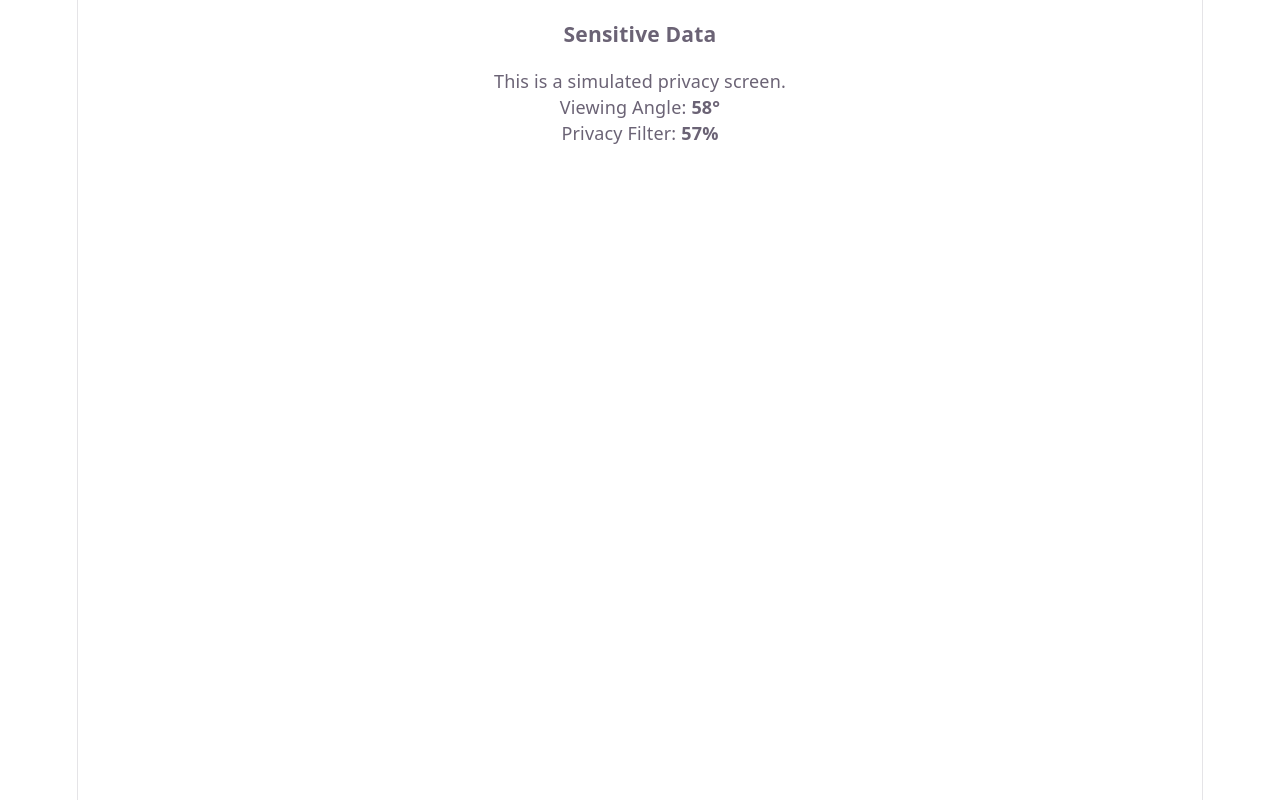
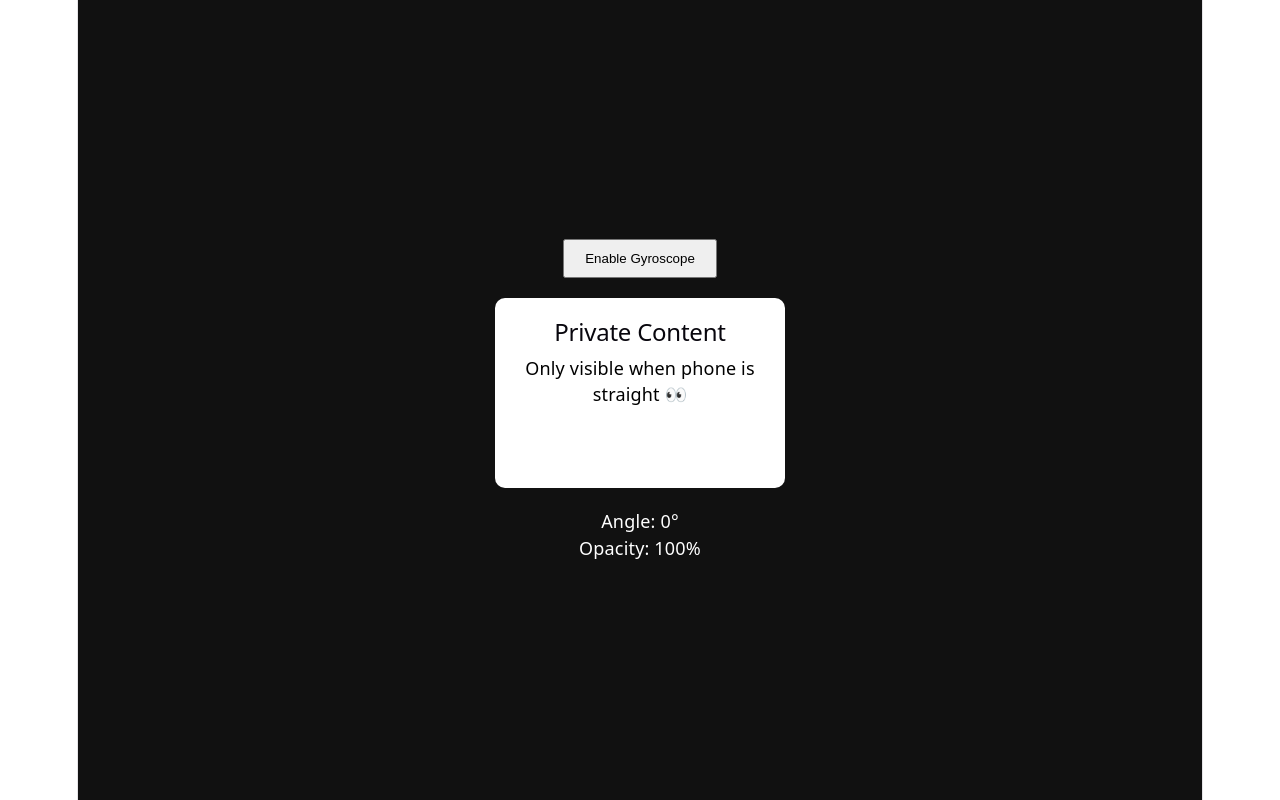
Before and after one commit to SharwanKunwar/DisplayPrivacy, a React (Vite) app in the folder displayPrivacy/: page / in a window 1280 px wide. Built offline with nearby package versions, Linux system fonts and the light colour scheme.

Commit message:
updated with real demo

```diff
--- a/displayPrivacy/src/App.jsx
+++ b/displayPrivacy/src/App.jsx
@@ -1,10 +1,12 @@
 import React from 'react'
 import PrivacyDisplay from './components/PrivacyDisplay'
+import RealPrivacy from './components/RealPrivacy'
 
 function App() {
   return (
     <div>
-      <PrivacyDisplay/>
+      {/* <PrivacyDisplay/> */}
+      <RealPrivacy/>
     </div>
   )
 }
--- a/displayPrivacy/src/components/PrivacyDisplay.jsx
+++ b/displayPrivacy/src/components/PrivacyDisplay.jsx
@@ -1,62 +1,56 @@
-import React, { useState, useEffect, useRef } from "react";
+import React, { useState, useEffect } from "react";
 
 const PrivacyDisplay = () => {
   const [angle, setAngle] = useState(0);
-  const [opacity, setOpacity] = useState(0.95);
-
-  const requestRef = useRef(null);
-  const timeRef = useRef(0);
-
-  // smoothing refs (prevents jitter)
-  const currentAngle = useRef(0);
-  const currentOpacity = useRef(0.95);
-
-  const animate = () => {
-    timeRef.current += 0.015;
-    const time = timeRef.current;
-
-    // Simulated tilt
-    const targetRy = Math.sin(time) * 25;
-    const targetRx = Math.cos(time * 0.8) * 15;
-
-    const dist = Math.sqrt(targetRx ** 2 + targetRy ** 2);
-    const maxTilt = 40;
-
-    const normDist = Math.min(dist / maxTilt, 1);
-    const targetAngle = normDist * 85;
-    const targetOpacity = Math.pow(normDist, 1.3) * 0.95;
-
-    // Smooth interpolation (lerp)
-    currentAngle.current += (targetAngle - currentAngle.current) * 0.08;
-    currentOpacity.current += (targetOpacity - currentOpacity.current) * 0.08;
-
-    // Update state less aggressively
-    setAngle(Math.round(currentAngle.current));
-    setOpacity(currentOpacity.current);
-
-    requestRef.current = requestAnimationFrame(animate);
-  };
+  const [opacity, setOpacity] = useState(0.2);
 
   useEffect(() => {
-    requestRef.current = requestAnimationFrame(animate);
-    return () => cancelAnimationFrame(requestRef.current);
+    const handleMouseMove = (e) => {
+      // Normalize mouse position (-1 to 1)
+      const x = (e.clientX / window.innerWidth - 0.5) * 2;
+      const y = (e.clientY / window.innerHeight - 0.5) * 2;
+
+      // Distance from center
+      const dist = Math.sqrt(x * x + y * y);
+      const normDist = Math.min(dist, 1);
+
+      // Convert to angle + opacity
+      const newAngle = normDist * 85;
+      const newOpacity = Math.pow(normDist, 1.3) * 0.95;
+
+      setAngle(Math.round(newAngle));
+      setOpacity(newOpacity);
+    };
+
+    window.addEventListener("mousemove", handleMouseMove);
+    return () => window.removeEventListener("mousemove", handleMouseMove);
   }, []);
 
   return (
-    <div className="container">
-      <div className="phoneFrame">
-        <div className="screenContent">
+    <div style={styles.container}>
+      <div
+        style={{
+          ...styles.phoneFrame,
+          transform: `rotateX(${angle / 3}deg) rotateY(${angle / 2}deg)`
+        }}
+      >
+        {/* Screen Content */}
+        <div style={styles.screenContent}>
           <h3>Sensitive Data</h3>
           <p>This is a simulated privacy screen.</p>
         </div>
 
+        {/* Privacy Overlay */}
         <div
-          className="privacyOverlay"
-          style={{ opacity: opacity }}
+          style={{
+            ...styles.privacyOverlay,
+            opacity: opacity
+          }}
         />
       </div>
 
-      <div className="stats">
+      {/* Stats */}
+      <div style={styles.stats}>
         <p>
           Viewing Angle: <strong>{angle}°</strong>
         </p>
@@ -68,4 +62,47 @@ const PrivacyDisplay = () => {
   );
 };
 
+const styles = {
+  container: {
+    display: "flex",
+    flexDirection: "column",
+    alignItems: "center",
+    justifyContent: "center",
+    height: "100vh",
+    background: "#111",
+    color: "white",
+    fontFamily: "monospace"
+  },
+
+  phoneFrame: {
+    position: "relative",
+    width: "220px",
+    height: "420px",
+    border: "10px solid #333",
+    borderRadius: "25px",
+    overflow: "hidden",
+    background: "#fff",
+    boxShadow: "0 15px 40px rgba(0,0,0,0.6)",
+    transition: "transform 0.1s linear"
+  },
+
+  screenContent: {
+    padding: "20px",
+    color: "#000"
+  },
+
+  privacyOverlay: {
+    position: "absolute",
+    inset: 0,
+    backgroundColor: "black",
+    pointerEvents: "none",
+    transition: "opacity 0.1s linear"
+  },
+
+  stats: {
+    marginTop: "20px",
+    textAlign: "center"
+  }
+};
+
 export default PrivacyDisplay;
--- /dev/null
+++ b/displayPrivacy/src/components/RealPrivacy.jsx
@@ -0,0 +1,106 @@
+import React, { useState, useEffect } from "react";
+
+const RealPrivacy = () => {
+  const [opacity, setOpacity] = useState(1);
+  const [angle, setAngle] = useState(0);
+  const [enabled, setEnabled] = useState(false);
+
+  // Request permission (needed for iPhone)
+  const enableGyro = async () => {
+    if (
+      typeof DeviceOrientationEvent !== "undefined" &&
+      typeof DeviceOrientationEvent.requestPermission === "function"
+    ) {
+      try {
+        const res = await DeviceOrientationEvent.requestPermission();
+        if (res === "granted") setEnabled(true);
+      } catch (err) {
+        console.error(err);
+      }
+    } else {
+      setEnabled(true); // Android / others
+    }
+  };
+
+  useEffect(() => {
+    if (!enabled) return;
+
+    const handleOrientation = (event) => {
+      const beta = event.beta || 0;   // front-back tilt
+      const gamma = event.gamma || 0; // left-right tilt
+
+      // calculate tilt distance
+      const dist = Math.sqrt(beta * beta + gamma * gamma);
+
+      const maxTilt = 90;
+      const norm = Math.min(dist / maxTilt, 1);
+
+      // convert to angle + opacity
+      const newAngle = norm * 90;
+
+      // opacity: straight = visible, tilt = hidden
+      const newOpacity = 1 - Math.pow(norm, 1.5);
+
+      setAngle(Math.round(newAngle));
+      setOpacity(newOpacity);
+    };
+
+    window.addEventListener("deviceorientation", handleOrientation);
+
+    return () => {
+      window.removeEventListener("deviceorientation", handleOrientation);
+    };
+  }, [enabled]);
+
+  return (
+    <div style={styles.container}>
+      {!enabled && (
+        <button onClick={enableGyro} style={styles.button}>
+          Enable Gyroscope
+        </button>
+      )}
+
+      <div style={{ ...styles.box, opacity }}>
+        <h2>Private Content</h2>
+        <p>Only visible when phone is straight 👀</p>
+      </div>
+
+      <div style={styles.info}>
+        <p>Angle: {angle}°</p>
+        <p>Opacity: {Math.round(opacity * 100)}%</p>
+      </div>
+    </div>
+  );
+};
+
+const styles = {
+  container: {
+    height: "100vh",
+    background: "#111",
+    color: "white",
+    display: "flex",
+    flexDirection: "column",
+    alignItems: "center",
+    justifyContent: "center",
+  },
+  box: {
+    width: "250px",
+    height: "150px",
+    background: "#fff",
+    color: "#000",
+    padding: "20px",
+    borderRadius: "10px",
+    textAlign: "center",
+    transition: "opacity 0.1s linear",
+  },
+  info: {
+    marginTop: "20px",
+  },
+  button: {
+    marginBottom: "20px",
+    padding: "10px 20px",
+    cursor: "pointer",
+  },
+};
+
+export default RealPrivacy;
```
